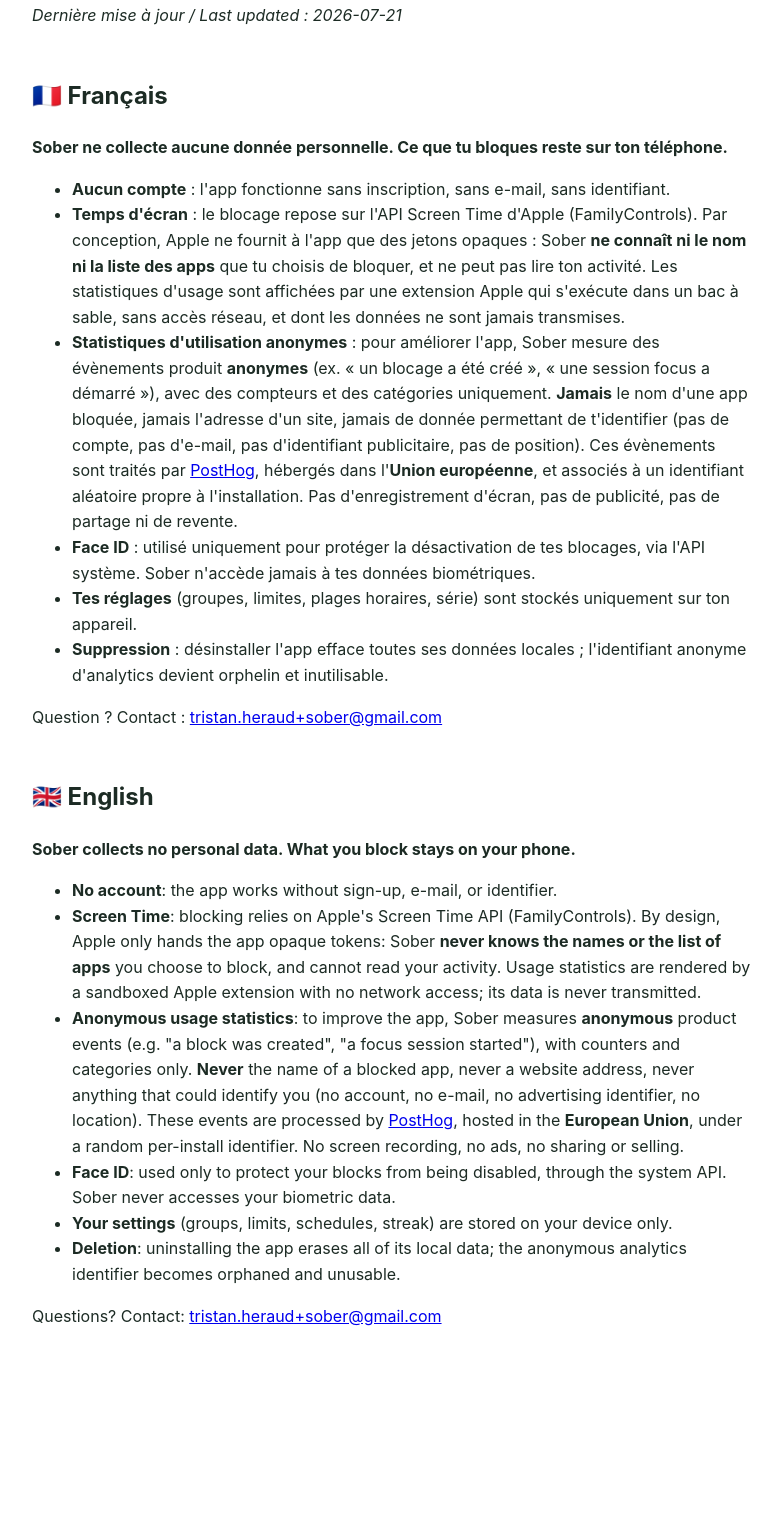
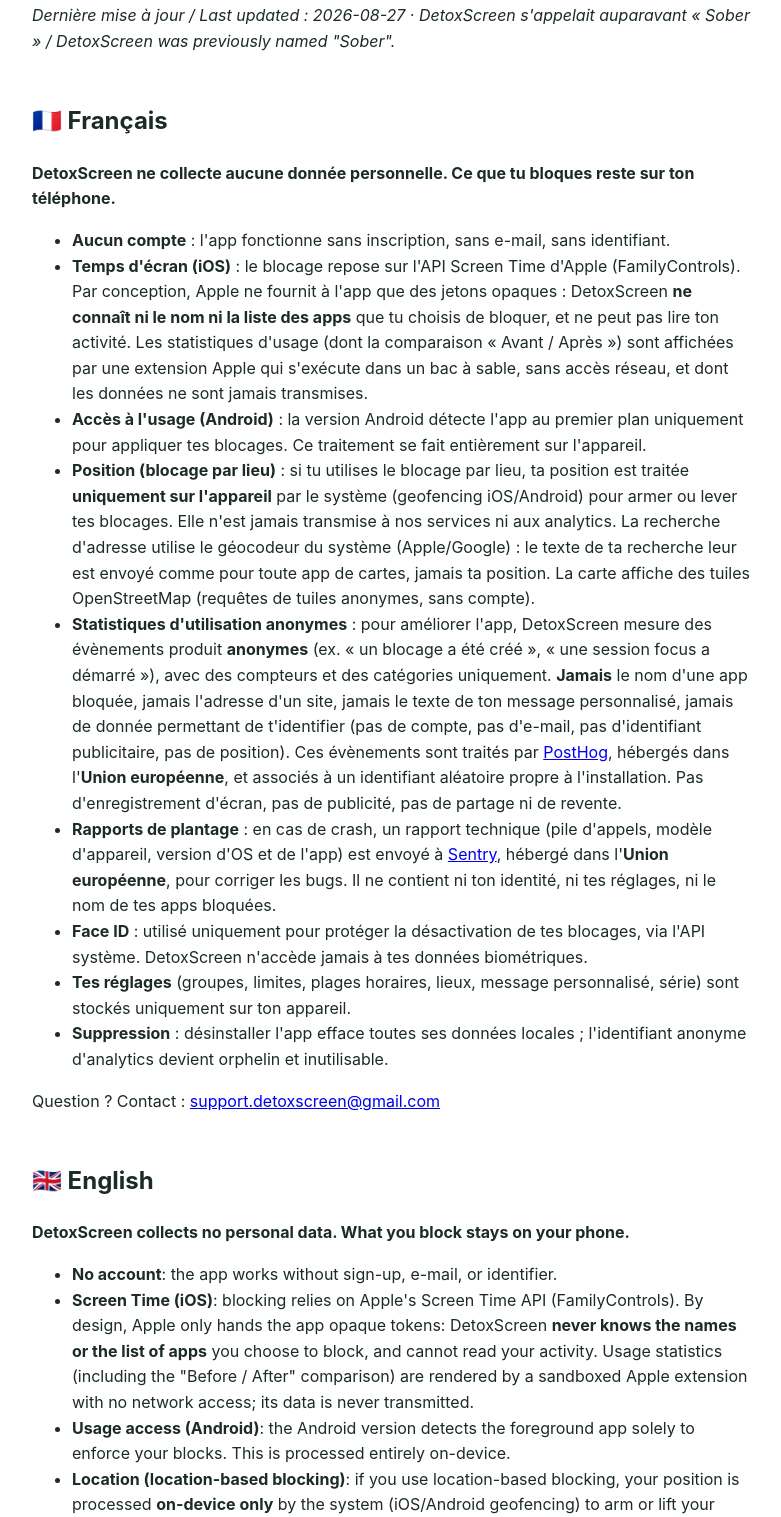
Before and after one commit to Tristan-hub/sober-site, a plain HTML site: page privacy.html in a window 1280 px wide. Shown: the part 166-1683 px from the top of the page, without its empty margins (248-1029 px from the left). Before the commit the page ends 1535 px from the top, so only its background shows below. Drawn offline with Linux system fonts and the light colour scheme.

Commit message:
Sober -> DetoxScreen : rename, contact support.detoxscreen@gmail.com, politique à jour (blocage par lieu on-device, géocodeur système, crash reports Sentry UE, Android usage access), FAQ enrichie (sites web, sursis)
Co-Authored-By: Claude Fable 5 <noreply@anthropic.com>

```diff
--- a/privacy.html
+++ b/privacy.html
@@ -3,7 +3,7 @@
 <head>
 <meta charset="utf-8">
 <meta name="viewport" content="width=device-width, initial-scale=1">
-<title>Sober — Politique de confidentialité / Privacy Policy</title>
+<title>DetoxScreen — Politique de confidentialité / Privacy Policy</title>
 <style>
   body { font-family: -apple-system, system-ui, sans-serif; max-width: 720px;
          margin: 0 auto; padding: 24px; line-height: 1.6; color: #1c2b24; }
@@ -15,55 +15,82 @@
 </style>
 </head>
 <body>
-<h1>Sober — Politique de confidentialité / Privacy Policy</h1>
-<p><em>Dernière mise à jour / Last updated : 2026-07-21</em></p>
+<h1>DetoxScreen — Politique de confidentialité / Privacy Policy</h1>
+<p><em>Dernière mise à jour / Last updated : 2026-08-27 · DetoxScreen s'appelait
+auparavant « Sober » / DetoxScreen was previously named "Sober".</em></p>
 
 <h2>🇫🇷 Français</h2>
-<p><strong>Sober ne collecte aucune donnée personnelle. Ce que tu bloques reste sur ton téléphone.</strong></p>
+<p><strong>DetoxScreen ne collecte aucune donnée personnelle. Ce que tu bloques reste sur ton téléphone.</strong></p>
 <ul>
   <li><strong>Aucun compte</strong> : l'app fonctionne sans inscription, sans e-mail, sans identifiant.</li>
-  <li><strong>Temps d'écran</strong> : le blocage repose sur l'API Screen Time d'Apple (FamilyControls).
-      Par conception, Apple ne fournit à l'app que des jetons opaques : Sober <strong>ne connaît ni le nom
+  <li><strong>Temps d'écran (iOS)</strong> : le blocage repose sur l'API Screen Time d'Apple (FamilyControls).
+      Par conception, Apple ne fournit à l'app que des jetons opaques : DetoxScreen <strong>ne connaît ni le nom
       ni la liste des apps</strong> que tu choisis de bloquer, et ne peut pas lire ton activité. Les
-      statistiques d'usage sont affichées par une extension Apple qui s'exécute dans un bac à sable,
-      sans accès réseau, et dont les données ne sont jamais transmises.</li>
-  <li><strong>Statistiques d'utilisation anonymes</strong> : pour améliorer l'app, Sober mesure des
+      statistiques d'usage (dont la comparaison « Avant / Après ») sont affichées par une extension Apple
+      qui s'exécute dans un bac à sable, sans accès réseau, et dont les données ne sont jamais transmises.</li>
+  <li><strong>Accès à l'usage (Android)</strong> : la version Android détecte l'app au premier plan
+      uniquement pour appliquer tes blocages. Ce traitement se fait entièrement sur l'appareil.</li>
+  <li><strong>Position (blocage par lieu)</strong> : si tu utilises le blocage par lieu, ta position est
+      traitée <strong>uniquement sur l'appareil</strong> par le système (geofencing iOS/Android) pour armer ou
+      lever tes blocages. Elle n'est jamais transmise à nos services ni aux analytics. La recherche
+      d'adresse utilise le géocodeur du système (Apple/Google) : le texte de ta recherche leur est envoyé
+      comme pour toute app de cartes, jamais ta position. La carte affiche des tuiles OpenStreetMap
+      (requêtes de tuiles anonymes, sans compte).</li>
+  <li><strong>Statistiques d'utilisation anonymes</strong> : pour améliorer l'app, DetoxScreen mesure des
       évènements produit <strong>anonymes</strong> (ex. « un blocage a été créé », « une session focus a
       démarré »), avec des compteurs et des catégories uniquement. <strong>Jamais</strong> le nom d'une app
-      bloquée, jamais l'adresse d'un site, jamais de donnée permettant de t'identifier (pas de compte,
-      pas d'e-mail, pas d'identifiant publicitaire, pas de position). Ces évènements sont traités par
-      <a href="https://posthog.com">PostHog</a>, hébergés dans l'<strong>Union européenne</strong>, et associés à un
-      identifiant aléatoire propre à l'installation. Pas d'enregistrement d'écran, pas de publicité,
-      pas de partage ni de revente.</li>
+      bloquée, jamais l'adresse d'un site, jamais le texte de ton message personnalisé, jamais de donnée
+      permettant de t'identifier (pas de compte, pas d'e-mail, pas d'identifiant publicitaire, pas de
+      position). Ces évènements sont traités par <a href="https://posthog.com">PostHog</a>, hébergés dans
+      l'<strong>Union européenne</strong>, et associés à un identifiant aléatoire propre à l'installation.
+      Pas d'enregistrement d'écran, pas de publicité, pas de partage ni de revente.</li>
+  <li><strong>Rapports de plantage</strong> : en cas de crash, un rapport technique (pile d'appels, modèle
+      d'appareil, version d'OS et de l'app) est envoyé à <a href="https://sentry.io">Sentry</a>, hébergé
+      dans l'<strong>Union européenne</strong>, pour corriger les bugs. Il ne contient ni ton identité, ni tes
+      réglages, ni le nom de tes apps bloquées.</li>
   <li><strong>Face ID</strong> : utilisé uniquement pour protéger la désactivation de tes blocages, via
-      l'API système. Sober n'accède jamais à tes données biométriques.</li>
-  <li><strong>Tes réglages</strong> (groupes, limites, plages horaires, série) sont stockés uniquement
-      sur ton appareil.</li>
+      l'API système. DetoxScreen n'accède jamais à tes données biométriques.</li>
+  <li><strong>Tes réglages</strong> (groupes, limites, plages horaires, lieux, message personnalisé, série)
+      sont stockés uniquement sur ton appareil.</li>
   <li><strong>Suppression</strong> : désinstaller l'app efface toutes ses données locales ; l'identifiant
       anonyme d'analytics devient orphelin et inutilisable.</li>
 </ul>
-<p>Question ? Contact : <a href="mailto:tristan.heraud+sober@gmail.com">tristan.heraud+sober@gmail.com</a></p>
+<p>Question ? Contact : <a href="mailto:support.detoxscreen@gmail.com">support.detoxscreen@gmail.com</a></p>
 
 <h2>🇬🇧 English</h2>
-<p><strong>Sober collects no personal data. What you block stays on your phone.</strong></p>
+<p><strong>DetoxScreen collects no personal data. What you block stays on your phone.</strong></p>
 <ul>
   <li><strong>No account</strong>: the app works without sign-up, e-mail, or identifier.</li>
-  <li><strong>Screen Time</strong>: blocking relies on Apple's Screen Time API (FamilyControls). By design,
-      Apple only hands the app opaque tokens: Sober <strong>never knows the names or the list of apps</strong>
-      you choose to block, and cannot read your activity. Usage statistics are rendered by a sandboxed
-      Apple extension with no network access; its data is never transmitted.</li>
-  <li><strong>Anonymous usage statistics</strong>: to improve the app, Sober measures <strong>anonymous</strong>
+  <li><strong>Screen Time (iOS)</strong>: blocking relies on Apple's Screen Time API (FamilyControls). By design,
+      Apple only hands the app opaque tokens: DetoxScreen <strong>never knows the names or the list of apps</strong>
+      you choose to block, and cannot read your activity. Usage statistics (including the "Before / After"
+      comparison) are rendered by a sandboxed Apple extension with no network access; its data is never
+      transmitted.</li>
+  <li><strong>Usage access (Android)</strong>: the Android version detects the foreground app solely to
+      enforce your blocks. This is processed entirely on-device.</li>
+  <li><strong>Location (location-based blocking)</strong>: if you use location-based blocking, your position
+      is processed <strong>on-device only</strong> by the system (iOS/Android geofencing) to arm or lift your
+      blocks. It is never sent to our services or to analytics. Address search uses the system geocoder
+      (Apple/Google): your search text is sent to them as with any maps app, never your position. The map
+      displays OpenStreetMap tiles (anonymous tile requests, no account).</li>
+  <li><strong>Anonymous usage statistics</strong>: to improve the app, DetoxScreen measures <strong>anonymous</strong>
       product events (e.g. "a block was created", "a focus session started"), with counters and
-      categories only. <strong>Never</strong> the name of a blocked app, never a website address, never anything
-      that could identify you (no account, no e-mail, no advertising identifier, no location). These
-      events are processed by <a href="https://posthog.com">PostHog</a>, hosted in the <strong>European Union</strong>,
-      under a random per-install identifier. No screen recording, no ads, no sharing or selling.</li>
+      categories only. <strong>Never</strong> the name of a blocked app, never a website address, never the text
+      of your custom message, never anything that could identify you (no account, no e-mail, no
+      advertising identifier, no location). These events are processed by
+      <a href="https://posthog.com">PostHog</a>, hosted in the <strong>European Union</strong>, under a random
+      per-install identifier. No screen recording, no ads, no sharing or selling.</li>
+  <li><strong>Crash reports</strong>: if the app crashes, a technical report (stack trace, device model, OS
+      and app version) is sent to <a href="https://sentry.io">Sentry</a>, hosted in the
+      <strong>European Union</strong>, to fix bugs. It contains neither your identity, nor your settings, nor
+      the names of your blocked apps.</li>
   <li><strong>Face ID</strong>: used only to protect your blocks from being disabled, through the system
-      API. Sober never accesses your biometric data.</li>
-  <li><strong>Your settings</strong> (groups, limits, schedules, streak) are stored on your device only.</li>
+      API. DetoxScreen never accesses your biometric data.</li>
+  <li><strong>Your settings</strong> (groups, limits, schedules, places, custom message, streak) are stored
+      on your device only.</li>
   <li><strong>Deletion</strong>: uninstalling the app erases all of its local data; the anonymous analytics
       identifier becomes orphaned and unusable.</li>
 </ul>
-<p>Questions? Contact: <a href="mailto:tristan.heraud+sober@gmail.com">tristan.heraud+sober@gmail.com</a></p>
+<p>Questions? Contact: <a href="mailto:support.detoxscreen@gmail.com">support.detoxscreen@gmail.com</a></p>
 </body>
 </html>
```
Also changed, not shown: support.html (+24 -11 lines).
